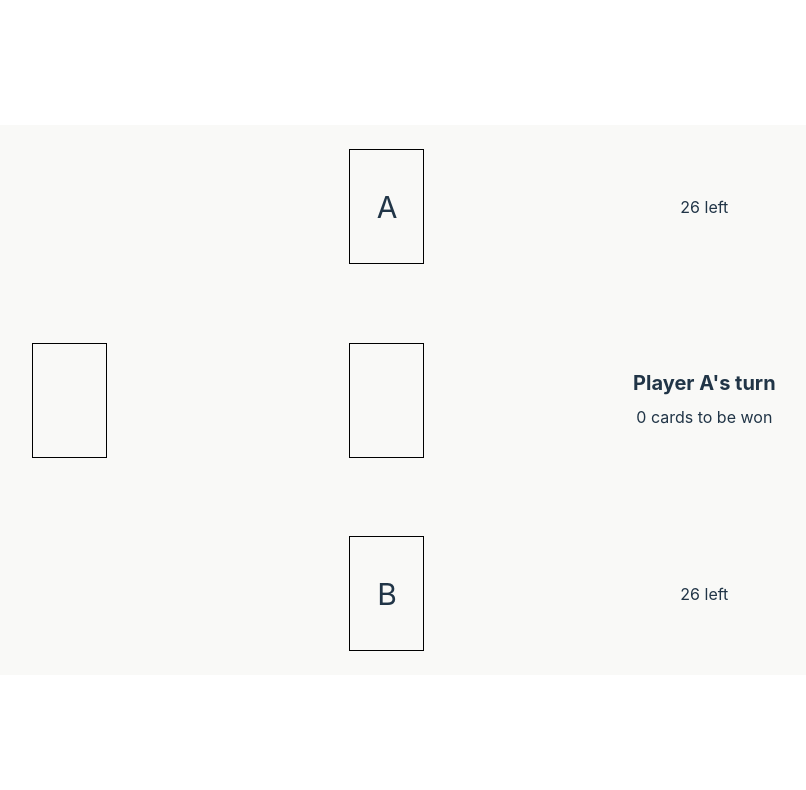
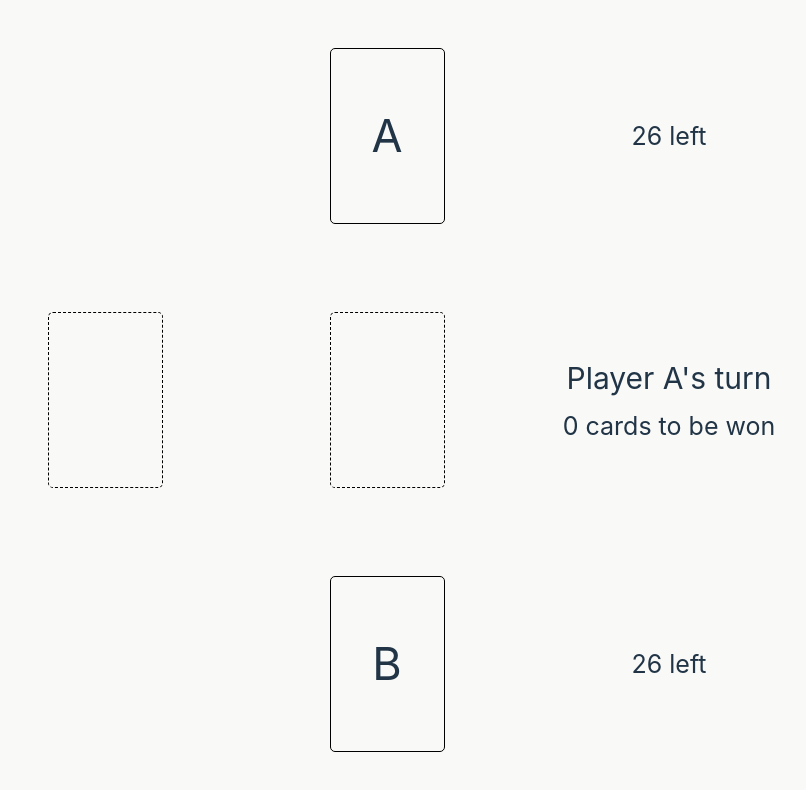
Before and after one commit to TomokoMiyakoshi/egyptian-ratscrew-game, a React (Vite) app: page / in a window 1280 px wide. Shown: the top 790 px of the page, without its empty margins (253-1059 px from the left). Built offline with nearby package versions, Linux system fonts and the light colour scheme.

Commit message:
refactored to change card and flippedcard components to single deck component

```diff
--- a/src/App.css
+++ b/src/App.css
@@ -1,10 +1,22 @@
 #root, .App {
     width: 100%;
-    max-height: 100vh;
-    overflow: hidden;
+}
+
+#root {
     --small-ft: 16px;
     --medium-ft: 20px;
     --large-ft: 30px;
+    --card-width: 70px;
+    --card-height: 107px;
+    --wrong-color: #FF5757;
+    --player-a-color: #3B7C5A;
+    --player-b-color: #353380;
+}
+
+body {
+    align-items: center;
+    align-content: center;
+    background: #f9f9f7;
 }
 
 * {
@@ -13,51 +25,77 @@
 }
 
 .board {
-    background: #f9f9f7;
-    overflow: hidden;
     padding: 1.5em;
-    height: min(100vh, 550px);
-    max-width: 1000px;
-    margin: 0 auto;
+    box-sizing: content-box;
+    max-width: 800px;
+    margin: auto auto;
     display: grid;
+    row-gap:  calc(var(--card-height)/2);
+    column-gap: calc(var(--card-width)*2/5);
+
     justify-items: center;
     align-items: center;
+    justify-content: center;
     align-content: space-between;
     grid-template-columns: repeat(3, 1fr);
-    grid-template-rows: repeat(3, 115px);
+    grid-template-rows: repeat(3, var(--card-height));
     grid-template-areas: ". a score-a"
                         "mistake pile pile-text"
                         ". b score-b";
-    font-size: var(--small-ft)
+    font-size: var(--small-ft);
 }
-
 
 .deck {
     border: 1px solid black;
+    border-radius: 5px;
     font-size: var(--large-ft);
     display: flex;
     justify-content: center;
     align-items: center;
-    width: 75px;
-    height: 115px;
+    width: var(--card-width);
+    height: var(--card-height);
 }
 
-.deck-a {
+.deck.empty {
+    border-style: dashed;
+}
+
+.card {
+    width: 100%;
+    height: 100%;
+    display: flex;
+    align-items: center;
+    justify-content: center;
+}
+
+
+.deck.a {
     grid-area: a;
 }
 
-.deck-b {
+.deck.b {
     grid-area: b;
 }
 
-.pile {
+.deck.pile {
     grid-area: pile;
 }
 
-.mistake-pile {
+.deck.mistake {
     grid-area: mistake;
 }
 
+.deck.wrong {
+    border: 4px solid var(--wrong-color);
+}
+
+.deck.winner-a {
+    border: 4px solid var(--player-a-color);
+}
+
+.deck.winner-b {
+    border: 4px solid var(--player-b-color);
+}
 .score-a {
     grid-area: score-a;
 }
@@ -69,10 +107,42 @@
 .pile-text {
     grid-area: pile-text;
     text-align: center;
+    line-height: 1.2;
 }
 
 .pile-text > p:first-child {
     margin-bottom: 0.5em;
-    font-weight: bold;
+    font-weight: medium;
     font-size: var(--medium-ft);
 }
+
+
+@media (min-width: 700px){
+    #root {
+        --small-ft: 20px;
+        --medium-ft: 25px;
+    }
+}
+
+@media (min-width: 700px) and (min-height: 672px ) {
+    #root {
+        --card-width: 100px;
+        --card-height: 153px;
+        --large-ft: 40px;
+    }
+}
+
+@media (min-width: 1000px) {
+    #root {
+        --small-ft: 25px;
+        --medium-ft: 30px;
+    }
+}
+
+@media (min-width: 1000px) and (min-height: 779px ) {
+    #root {
+        --large-ft: 45px;
+        --card-width: 115px;
+        --card-height: 176px;
+    }
+}
--- a/src/App.jsx
+++ b/src/App.jsx
@@ -2,6 +2,7 @@ import { useEffect, useState, useRef } from "react"
 import "./App.css"
 import Card from "./components/Card";
 import FlippedCard from "./components/FlippedCard";
+import Deck from "./components/Deck"
 import {getShuffledDeck} from "./utils.jsx";
 import useQueue from "./hooks/useQueue.js"
 
@@ -25,9 +26,9 @@ export default function App() {
   const [gameOver, setGameOver] = useState(false)
 
   // console.log("Deck A:", deckA.queue)
-  // console.log("Deck B:", deckB.queue)
+  console.log("Deck B:", deckB.queue)
   // console.log({mistakePile})
-  // console.log({pile})
+  console.log({pile})
   // console.log({gameOver})
   // console.log({playerATurn})
 
@@ -67,6 +68,7 @@ export default function App() {
     } else {
       pile.enqueue(deckB.dequeue())
     }
+    cardsToBeWon.current = cardsToBeWon.current + 1
     setCanSlap(true)
   }
 
@@ -135,6 +137,7 @@ export default function App() {
 
       pile.emptyQueue()
       mistakePile.emptyQueue()
+      cardsToBeWon.current = 0
       setPileWinner("")
       setCanFlip(true)
     }, 1000)
@@ -151,6 +154,8 @@ export default function App() {
       setMistakeMaker("B")
       mistakePile.enqueue(deckB.dequeue())
     }
+
+    cardsToBeWon.current = cardsToBeWon.current + 1
 
     // unhighlight mistake maker's deck
     setTimeout(() => {
@@ -170,6 +175,9 @@ export default function App() {
     mistakePile.emptyQueue()
   }
 
+  const cardsToBeWon = useRef(0)
+
+
   return (
     <div className="App">
       {gameOver && <div className="results">
@@ -182,35 +190,17 @@ export default function App() {
 
         <div className="pile-text">
         <p>{playerATurn? "Player A's turn" : "Player B's turn"}</p>
-        <p>{`${pile.queue.length} cards to be won`}</p>
+        <p>{`${cardsToBeWon.current} ${cardsToBeWon.current === 1 ? "card" : "cards"} to be won`}</p>
         </div>
 
-
-        <div className="deck deck-a">
-          <FlippedCard deckName="A" mistakeMaker={mistakeMaker}/>
-        </div>
+        <Deck deckName="a" deckSize={deckA.queue.length} mistake={"A" === mistakeMaker} pileWinner={"A" == pileWinner && pileWinner}></Deck>
+        <Deck deckName="b" deckSize={deckB.queue.length} mistake={"B" === mistakeMaker} pileWinner={"B" == pileWinner && pileWinner}></Deck>
+        <Deck deckName="pile" topCardVal={pile.back && pile.back.value} pileWinner={pileWinner} deckSize={pile.queue.length}></Deck>
+        <Deck deckName="mistake" deckSize={mistakePile.queue.length} mistake={mistakeMaker}></Deck>
 
         <p className="score-a">{`${deckA.queue.length} left`}</p>
-
-        <div className="deck pile">
-          {pile.queue.length > 0 && !gameOver &&
-            <Card key={pile.back.id} value={pile.back.value} pileWinner={pileWinner} deckSize={pile.queue.length} />}
-        </div>
-
-        <div className="deck deck-b">
-          <FlippedCard deckName="B" mistakeMaker={mistakeMaker} deckSize={deckB.queue.length}/>
-        </div>
-
         <p className="score-b">{`${deckB.queue.length} left`}</p>
 
-        <div className="deck mistake-pile">
-          {mistakePile.queue.length > 0 && <FlippedCard deckName="mistake" deckSize={mistakePile.queue.length}/>}
-        </div>
-
-
-      {/* <button onClick={flipCard}>Flip card</button>
-      <button onClick={() => slapPile(true)}>Player A slap</button>
-      <button onClick={() => slapPile(false)}>Player B slap</button> */}
 
       </div>
 
--- /dev/null
+++ b/src/components/Deck.jsx
@@ -0,0 +1,23 @@
+import react from "react"
+
+export default (props) => {
+    const {mistake, deckName, deckSize, topCardVal, pileWinner} = props
+
+    let className = `deck ${deckName}`
+    if (deckSize === 0) className += " empty"
+    if (mistake) className += " wrong"
+    if (pileWinner === "A") className += " winner-a"
+    if (pileWinner === "B") className += " winner-b"
+
+    let text = ""
+    if (deckName === "pile") {
+        text = topCardVal;
+    } else if (deckName !== "mistake") {
+        text = deckName.toUpperCase()
+    }
+    return (
+        <div className={className}>
+            <p>{text}</p>
+        </div>
+    )
+}
--- a/src/components/FlippedCard.jsx
+++ b/src/components/FlippedCard.jsx
@@ -1,14 +1,11 @@
 import react from "react"
 
 export default (props) => {
-    const {mistakeMaker, deckSize, deckName} = props
+    const {deckName} = props
 
-    const styles={
-        background: mistakeMaker === deckName ? "red" : ""
-    }
     return (
-        <div style={styles} className="card flipped-card">
-            <p>{deckName === "mistake" ?  "": `${deckName}`}</p>
+        <div className="card flipped-card">
+            <p>{`${deckName}`}</p>
         </div>
     )
 }
```
Also changed, not shown: 1 other file (tests, documents, lock files or other folders).
